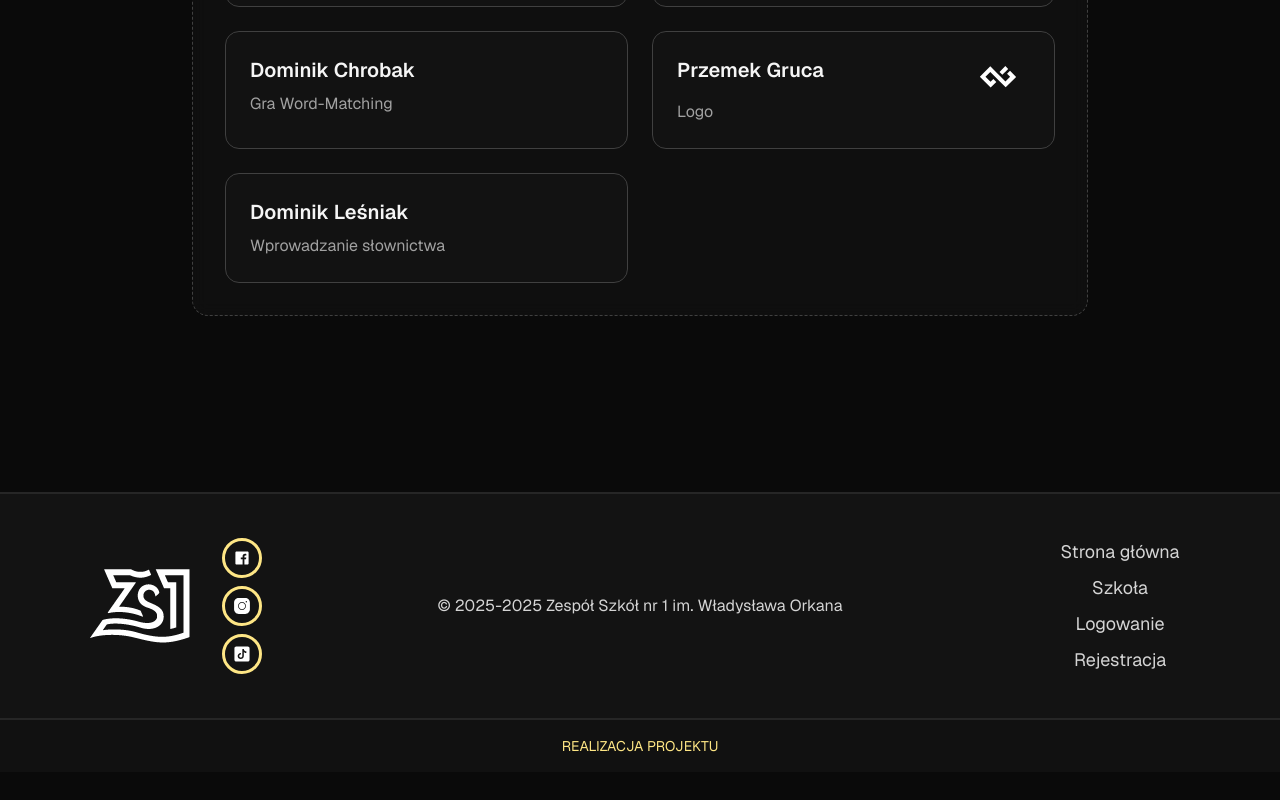
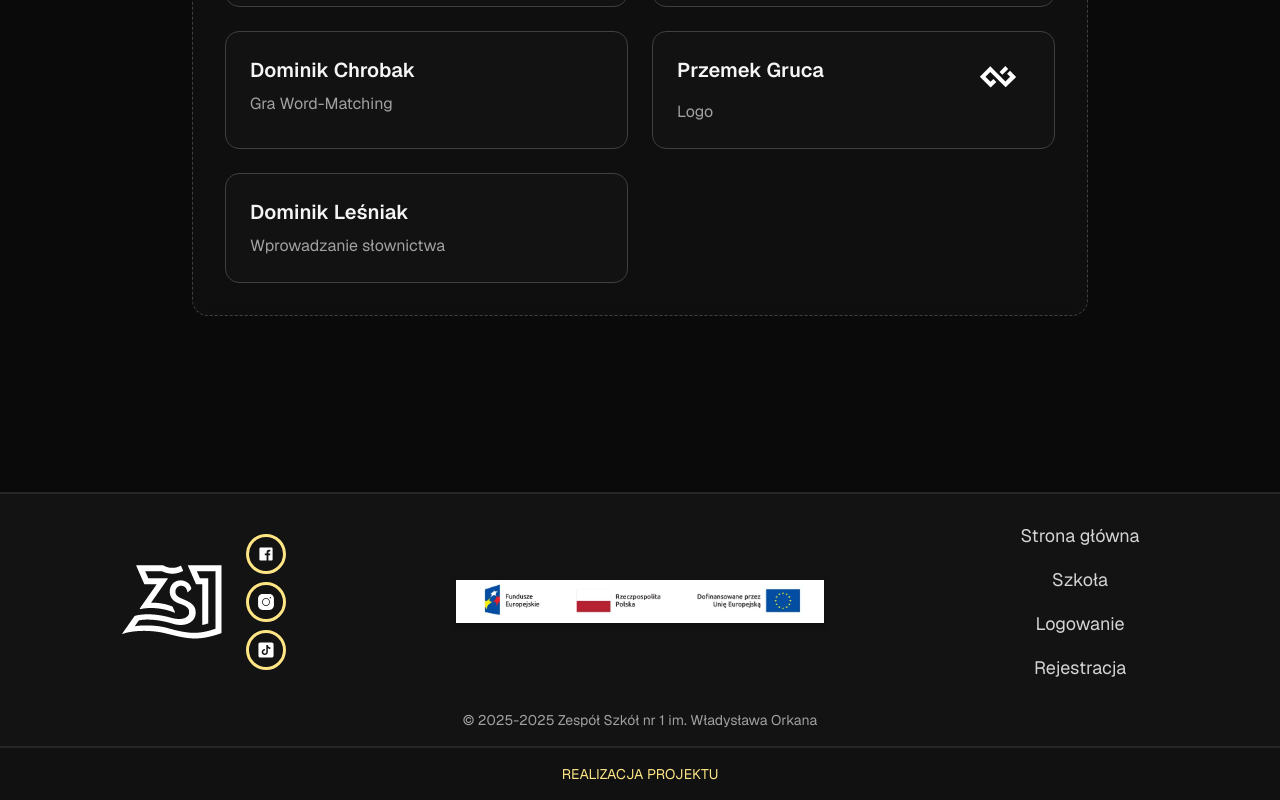
Before and after one commit to BlackShadeOSS/erasmus-gg, a Next.js app: page /realizacja in a window 1280 px wide. Shown: the part 979-1779 px from the top of the page. Before the commit the page ends 1751 px from the top, so only its background shows below. Built offline with nearby package versions, Linux system fonts and the light colour scheme; no server answers.

Commit message:
dasdfsaljknhgyuhfdsgyufewsrdgyufrds

```diff
--- a/src/components/Footer.tsx
+++ b/src/components/Footer.tsx
@@ -1,6 +1,7 @@
 import React from "react";
 import rs from "../../public/radecky-studio-realizacja.svg";
 import zs1 from "../../public/zs1-logo.png";
+import uczniowie from "@/lib/logo-uczniowie.jpg";
 import Image from "next/image";
 import Link from "next/link";
 import SocialCircle from "./SocialCircle";
@@ -14,8 +15,9 @@ const Footer = () => {
     "my-1 text-base sm:text-lg text-neutral-300 hover:text-amber-200 transition-colors duration-100";
   return (
     <footer className="w-full bg-neutral-900/70 border-t-2 border-neutral-800 flex flex-col">
-      <div className="flex flex-col sm:flex-row items-center sm:items-stretch gap-6 sm:gap-0 py-8 sm:py-10 text-neutral-300">
-        <div className="flex justify-center items-center w-full sm:w-1/4">
+      <div className="flex flex-col sm:flex-row items-center sm:items-stretch gap-8 sm:gap-10 py-8 sm:py-6 text-neutral-300">
+        {/* Left: school logo + socials */}
+        <div className="flex justify-center items-center gap-4 w-full sm:w-1/3 px-4">
           <Link
             href={"https://zs1.nowotarski.edu.pl/"}
             target="_blank"
@@ -27,7 +29,7 @@ const Footer = () => {
               alt="ZS1 Logo"
               width={100}
               height={100}
-              className="object-contain mx-8"
+              className="object-contain mx-2"
             />
           </Link>
           <div className="flex flex-col items-center justify-center">
@@ -48,19 +50,35 @@ const Footer = () => {
             />
           </div>
         </div>
-        <div className="w-full sm:w-2/4 flex flex-col items-center justify-center px-4 text-center">
-          <p className="text-sm sm:text-base">
-            &copy; 2025-{new Date().getFullYear()} Zespół Szkół nr 1 im.
-            Władysława Orkana
-          </p>
+        {/* Center: EU / funding logo, large and visible */}
+        <div className="w-full sm:w-1/3 flex flex-col items-center justify-center px-4 text-center">
+          <div className="w-full max-w-3xl flex flex-col items-center">
+            <Image
+              src={uczniowie}
+              alt="Logo projektu współfinansowanego ze środków UE"
+              width={500}
+              height={60}
+              className="object-contain w-full max-h-24 drop-shadow-md"
+              priority
+            />
+          </div>
         </div>
-        <div className="flex flex-col items-center w-full sm:w-1/4">
+
+        {/* Right: nav links */}
+        <div className="flex flex-col items-center w-full sm:w-1/3 mt-2 sm:mt-0 px-4 text-center gap-2">
           {FooterContent.navItems.map((item, index) => (
             <Link key={index} href={item.href} className={LinkStyle}>
               {item.label}
             </Link>
           ))}
         </div>
+      </div>
+      {/* Centered copyright, full width as before */}
+      <div className="pb-4 flex justify-center items-center text-center">
+        <p className="text-xs sm:text-sm text-neutral-400">
+          &copy; 2025-{new Date().getFullYear()} Zespół Szkół nr 1 im.
+          Władysława Orkana
+        </p>
       </div>
       <div className="py-4 bg-neutral-950/20 flex justify-center items-center gap-2 border-t-2 border-neutral-800">
         <Link
```
Also changed, not shown: src/lib/logo-uczniowie.jpg (added).
